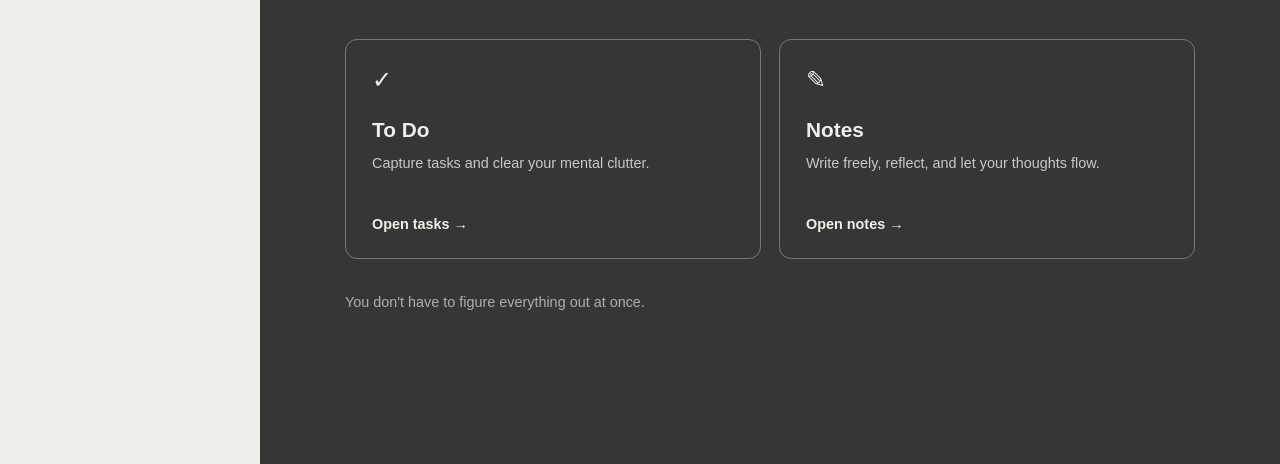
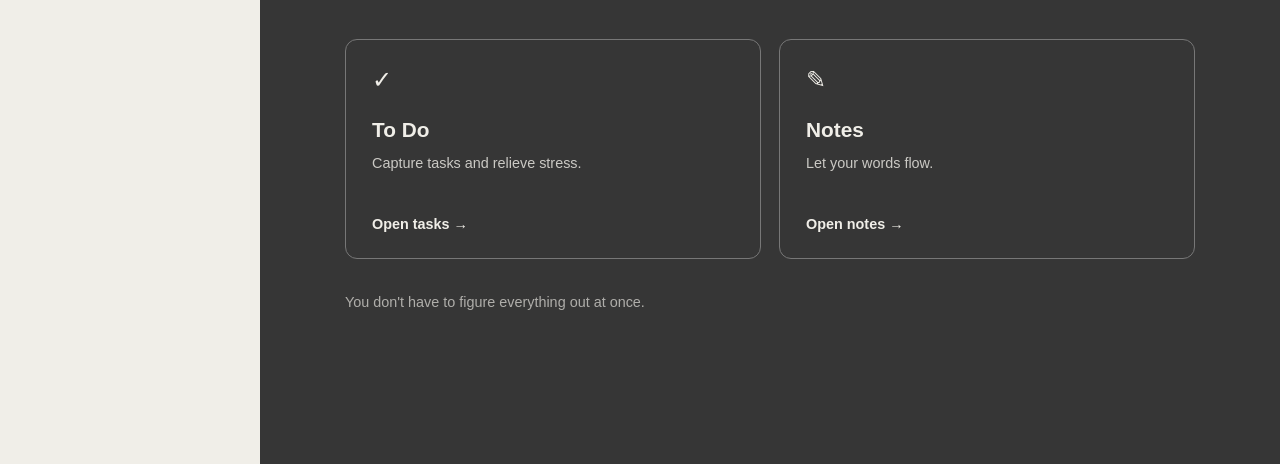
Before and after one commit to HaddonChen/mindspace, a plain HTML site: page index.html in a window 1280 px wide. Shown: the part 336-800 px from the top of the page. Drawn offline with Linux system fonts and the light colour scheme.

Commit message:
Update home card descriptions for clarity

```diff
--- a/index.html
+++ b/index.html
@@ -88,13 +88,13 @@ h1{font-size:1.7rem}
 <button class="home-card" type="button" data-view="todo">
 <span class="home-card-icon">✓</span>
 <span class="home-card-title">To Do</span>
-<span class="home-card-description">Capture tasks and clear your mental clutter.</span>
+<span class="home-card-description">Capture tasks and relieve stress.</span>
 <span class="home-card-link">Open tasks →</span>
 </button>
 <button class="home-card" type="button" data-view="notes">
 <span class="home-card-icon">✎</span>
 <span class="home-card-title">Notes</span>
-<span class="home-card-description">Write freely, reflect, and let your thoughts flow.</span>
+<span class="home-card-description">Let your words flow.</span>
 <span class="home-card-link">Open notes →</span>
 </button>
 </div>
```
